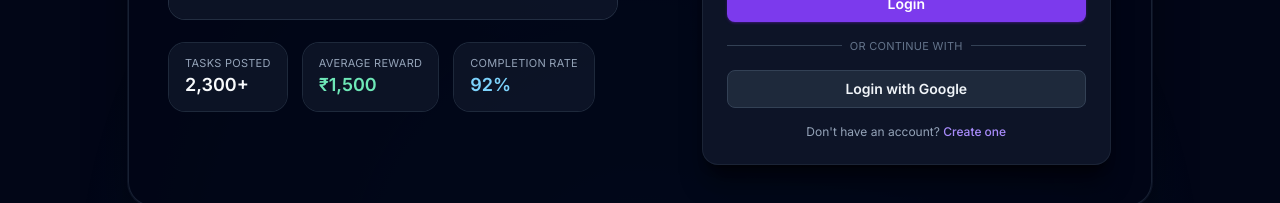
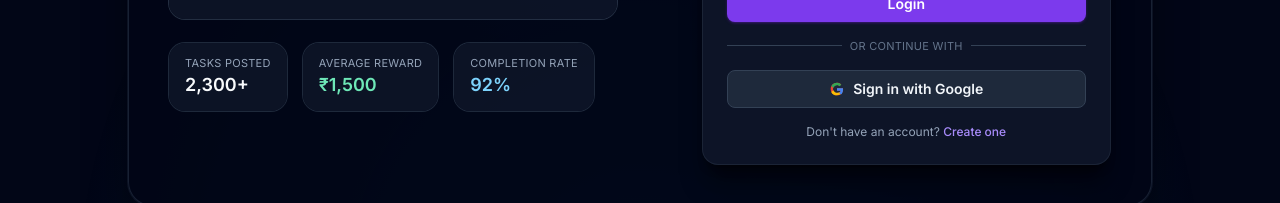
Before and after one commit to hackersclub24/TaskConnect, a React (Vite) app in the folder frontend/: page /login in a window 1280 px wide. Shown: the part 504-707 px from the top of the page. Built offline with nearby package versions, Linux system fonts and the light colour scheme; no server answers.

Commit message:
enhance Google login button with loading and idle text for better user experience

```diff
--- a/frontend/src/components/GoogleLoginButton.jsx
+++ b/frontend/src/components/GoogleLoginButton.jsx
@@ -4,7 +4,33 @@ import { GoogleAuthProvider, signInWithPopup } from "firebase/auth";
 import { auth, googleProvider } from "../firebase";
 import { loginWithGoogleToken } from "../services/api";
 
-const GoogleLoginButton = ({ onSuccess, onError }) => {
+const GoogleIcon = () => (
+  <svg className="h-4 w-4" viewBox="0 0 24 24" aria-hidden="true">
+    <path
+      fill="#EA4335"
+      d="M12 10.2v3.9h5.5c-.2 1.3-1.5 3.8-5.5 3.8-3.3 0-6-2.7-6-6s2.7-6 6-6c1.9 0 3.1.8 3.8 1.5l2.6-2.5C16.8 3.5 14.6 2.5 12 2.5c-5.3 0-9.5 4.3-9.5 9.5s4.2 9.5 9.5 9.5c5.5 0 9.1-3.8 9.1-9.2 0-.6-.1-1.1-.2-1.6H12z"
+    />
+    <path
+      fill="#34A853"
+      d="M3.6 7.7l3.2 2.3C7.6 8 9.6 6.5 12 6.5c1.9 0 3.1.8 3.8 1.5l2.6-2.5C16.8 3.5 14.6 2.5 12 2.5 8.2 2.5 4.8 4.6 3.6 7.7z"
+    />
+    <path
+      fill="#FBBC05"
+      d="M12 21.5c2.5 0 4.6-.8 6.2-2.2l-2.9-2.4c-.8.5-1.9.9-3.3.9-2.5 0-4.6-1.6-5.4-3.9l-3.2 2.5c1.2 3.2 4.4 5.1 8.6 5.1z"
+    />
+    <path
+      fill="#4285F4"
+      d="M21.1 12.3c0-.6-.1-1.1-.2-1.6H12v3.9h5.5c-.3 1.5-1.2 2.7-2.4 3.4l2.9 2.4c1.7-1.6 3.1-4 3.1-8.1z"
+    />
+  </svg>
+);
+
+const GoogleLoginButton = ({
+  onSuccess,
+  onError,
+  idleText = "Sign in with Google",
+  loadingText = "Signing in with Google...",
+}) => {
   const [loading, setLoading] = useState(false);
 
   const handleGoogleLogin = async () => {
@@ -63,9 +89,10 @@ const GoogleLoginButton = ({ onSuccess, onError }) => {
       type="button"
       onClick={handleGoogleLogin}
       disabled={loading}
-      className="w-full rounded-lg border border-slate-700 bg-slate-800 px-4 py-2 text-sm font-semibold text-slate-100 transition hover:bg-slate-700 disabled:cursor-not-allowed disabled:opacity-70"
+      className="flex w-full items-center justify-center gap-2 rounded-lg border border-slate-700 bg-slate-800 px-4 py-2 text-sm font-semibold text-slate-100 transition hover:bg-slate-700 disabled:cursor-not-allowed disabled:opacity-70"
     >
-      {loading ? "Signing in with Google..." : "Login with Google"}
+      <GoogleIcon />
+      <span>{loading ? loadingText : idleText}</span>
     </button>
   );
 };
--- a/frontend/src/pages/Login.jsx
+++ b/frontend/src/pages/Login.jsx
@@ -133,6 +133,8 @@ const Login = () => {
             </div>
 
             <GoogleLoginButton
+              idleText="Sign in with Google"
+              loadingText="Signing in with Google..."
               onSuccess={() => {
                 setError("");
                 navigate("/");
--- a/frontend/src/pages/Register.jsx
+++ b/frontend/src/pages/Register.jsx
@@ -144,6 +144,8 @@ const Register = () => {
         </div>
 
         <GoogleLoginButton
+          idleText="Continue with Google"
+          loadingText="Connecting Google..."
           onSuccess={({ backendResponse }) => {
             setError("");
             setSuccess(
```
